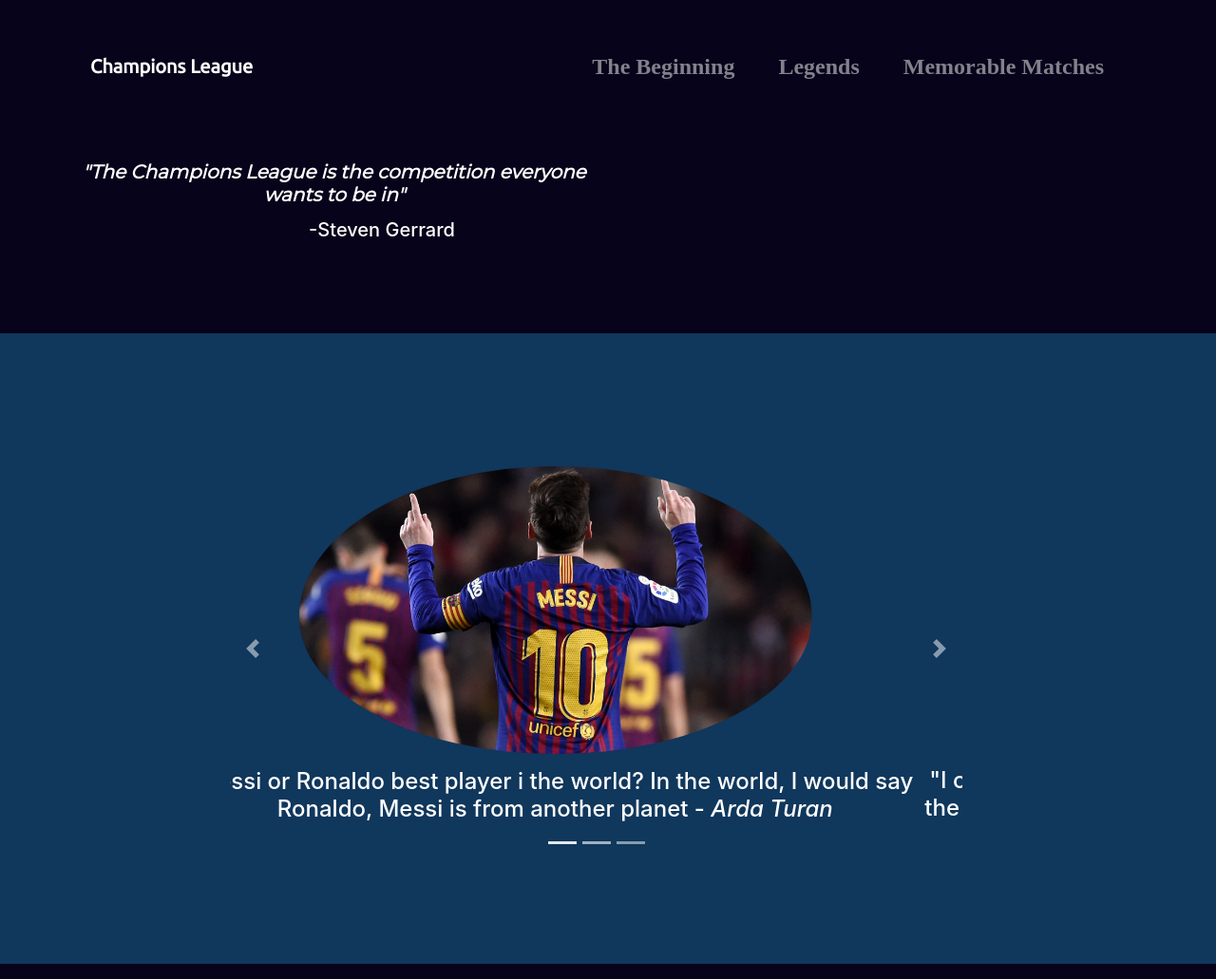
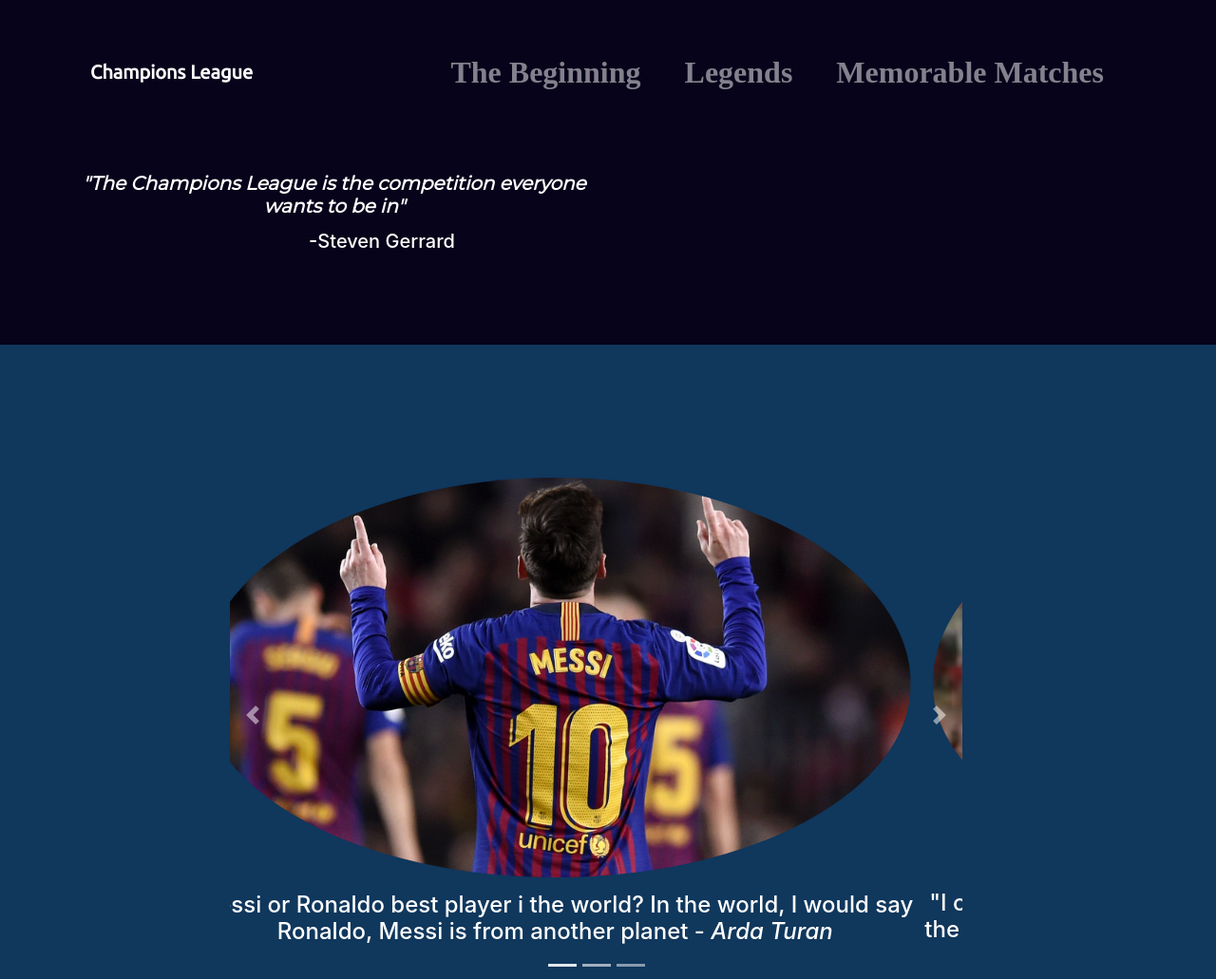
Before and after one commit to thearty33/Champions-League, a plain HTML site: page index.html in a window 1280 px wide. Shown: the top 1031 px of the page at 95% size. Drawn offline with nearby package versions, Linux system fonts and the light colour scheme.

Commit message:
Update master.css

```diff
--- a/css/master.css
+++ b/css/master.css
@@ -42,18 +42,18 @@
 
 .navbar-brand {
   font-family: ubuntu;
-  font-size: 2.5rem;
+  font-size: 5.5rem;
   font-weight: bold;
 }
 
 .nav-link {
-  font-size: 1.5rem;
+  font-size: 2.0rem;
   font-family:"Montserrat-light";
   font-weight: bold;
 }
 
 .navbar {
-padding: 1.5rem 0 4.5rem;
+padding: 4.5rem 0 4.5rem;
 }
 
 
@@ -134,12 +134,12 @@
 
 .carousel-images {
   border-radius:50%;
-  width:70%;
+  width:97%;
   padding-bottom: 15px;
 }
 
 .testimonial-image {
-  width:30%;
+  width:60%;
   margin:20px;
 }
 
```
